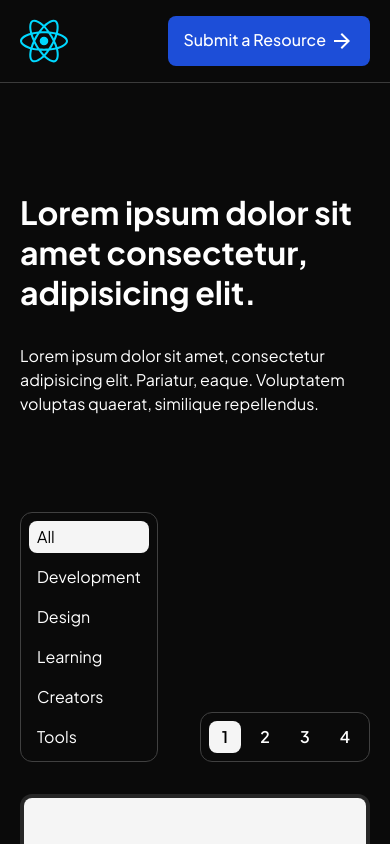
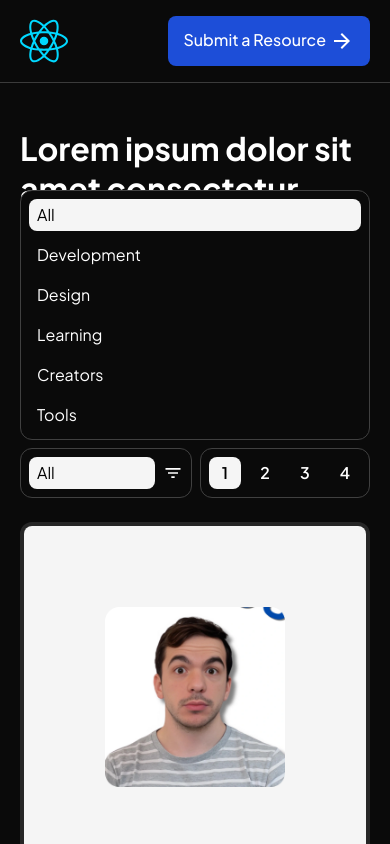
Before and after one commit to SnayderRodrigues/frontcards, a React (Vite) app: page / in a window 390 px wide. Shown: the top 844 px of the page. Built offline with nearby package versions, Linux system fonts and the light colour scheme.

Commit message:
feat: Add popover for Filter component on mobile

```diff
--- a/src/app/resources/Page.jsx
+++ b/src/app/resources/Page.jsx
@@ -28,7 +28,7 @@ const FeaturedTools = () => {
         selectedCategory={selectedCategory}
         setSelectedCategory={setSelectedCategory}
       />
-      <div className="grid grid-cols-1 sm:grid-cols-2 lg:grid-cols-3 xl:grid-cols-4 gap-6 mb-6 md:mb-10 lg:mb-12 xl:mb-16">
+      <div className="grid grid-cols-1 sm:grid-cols-2 lg:grid-cols-3 xl:grid-cols-4 gap-6 sm:gap-4 md:gap-6 mb-6 md:mb-10 lg:mb-12 xl:mb-16">
         {currentTools.map((tool) => (
           <Card key={tool.id} tool={tool} />
         ))}
--- a/src/components/Filter.jsx
+++ b/src/components/Filter.jsx
@@ -1,4 +1,5 @@
 import React from "react";
+import { useState } from "react";
 
 const Filter = ({
   totalPages,
@@ -7,6 +8,8 @@ const Filter = ({
   selectedCategory,
   setSelectedCategory,
 }) => {
+  const [isOpen, setIsOpen] = useState(false);
+
   const categories = [
     "All",
     "Development",
@@ -22,7 +25,7 @@ const Filter = ({
   };
 
   return (
-    <div className="flex flex-wrap items-end justify-between gap-4 mb-8">
+    <div className="relative flex flex-wrap items-end justify-between gap-2 sm:gap-4 mb-6 sm:mb-8">
       <ul className="hidden md:flex items-center gap-2 text-base lg:text-lg xl:text-xl p-2 border border-neutral-700 rounded-xl">
         {categories.map((category) => (
           <li
@@ -38,7 +41,30 @@ const Filter = ({
           </li>
         ))}
       </ul>
-      <ul className="flex flex-col md:hidden gap-2 text-base lg:text-lg xl:text-xl p-2 border border-neutral-700 rounded-xl">
+      <button
+        className="flex-1 md:hidden flex items-center gap-2 p-2 border border-neutral-700 rounded-xl"
+        onClick={() => setIsOpen(!isOpen)}
+      >
+        <span className="flex-1 flex bg-neutral-100 text-black px-2 py-1 rounded-lg cursor-pointer transition-colors">
+          {selectedCategory}
+        </span>
+
+        <svg
+          xmlns="http://www.w3.org/2000/svg"
+          width="20px"
+          height="20px"
+          viewBox="0 -960 960 960"
+          fill="#fff"
+        >
+          <path d="M400-240v-80h160v80H400ZM240-440v-80h480v80H240ZM120-640v-80h720v80H120Z" />
+        </svg>
+      </button>
+      <ul
+        className={`w-full absolute bottom-[58px] z-10 flex flex-col md:hidden gap-2 text-base lg:text-lg xl:text-xl bg-neutral-950 p-2 border border-neutral-700 rounded-xl ${
+          isOpen ? "hidden" : ""
+        }`}
+        onClick={() => setIsOpen(!isOpen)}
+      >
         {categories.map((category) => (
           <li
             key={category}
--- a/src/components/Hero.jsx
+++ b/src/components/Hero.jsx
@@ -4,7 +4,7 @@ const Hero = () => {
   return (
     <>
       <section className="flex items-center" id="hero-section">
-        <div className="wrapper flex flex-col pb-24 pt-48 xl:pb-32">
+        <div className="wrapper flex flex-col pt-32 sm:pt-36 lg:pt-40 xl:pt-48 pb-24 xl:pb-32">
           <h1 className="flex max-w-[18ch] leading-tight mb-8 lg:mb-12 xl:mb-16">
             Lorem ipsum dolor sit amet consectetur, adipisicing elit.
           </h1>
--- a/src/index.css
+++ b/src/index.css
@@ -85,7 +85,7 @@ textarea:focus-visible {
 
 button {
   outline: none;
-  border: none;
+  /* border: none; */
   font: inherit;
 }
 
```
